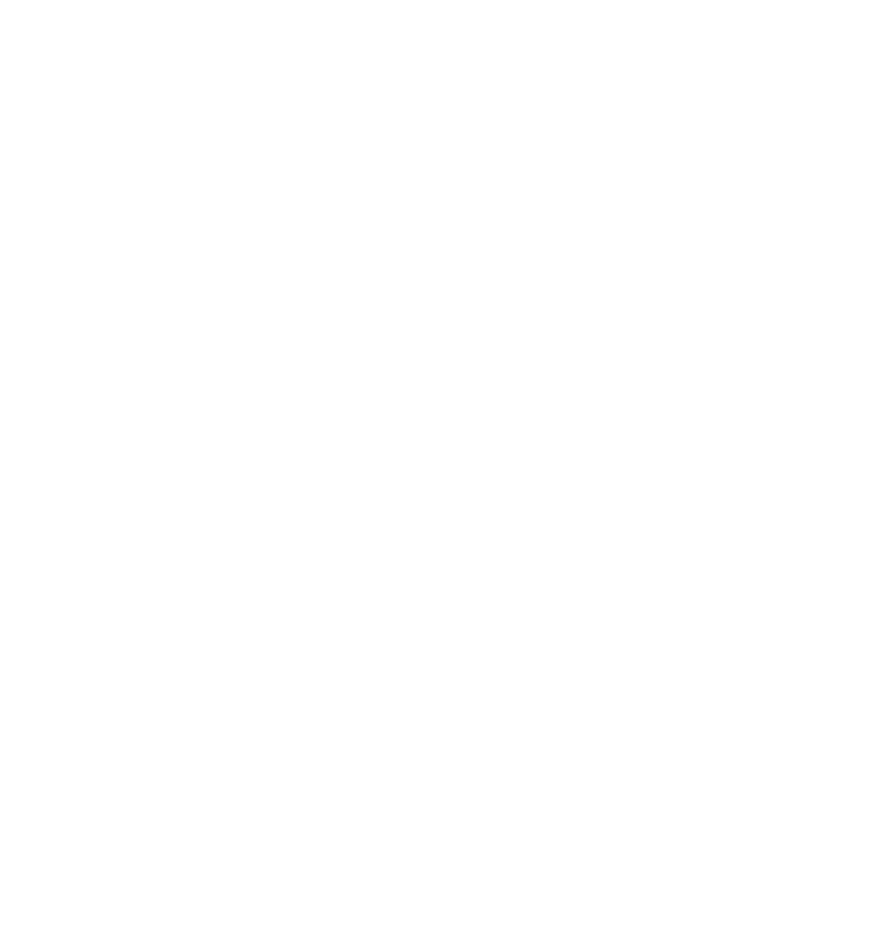
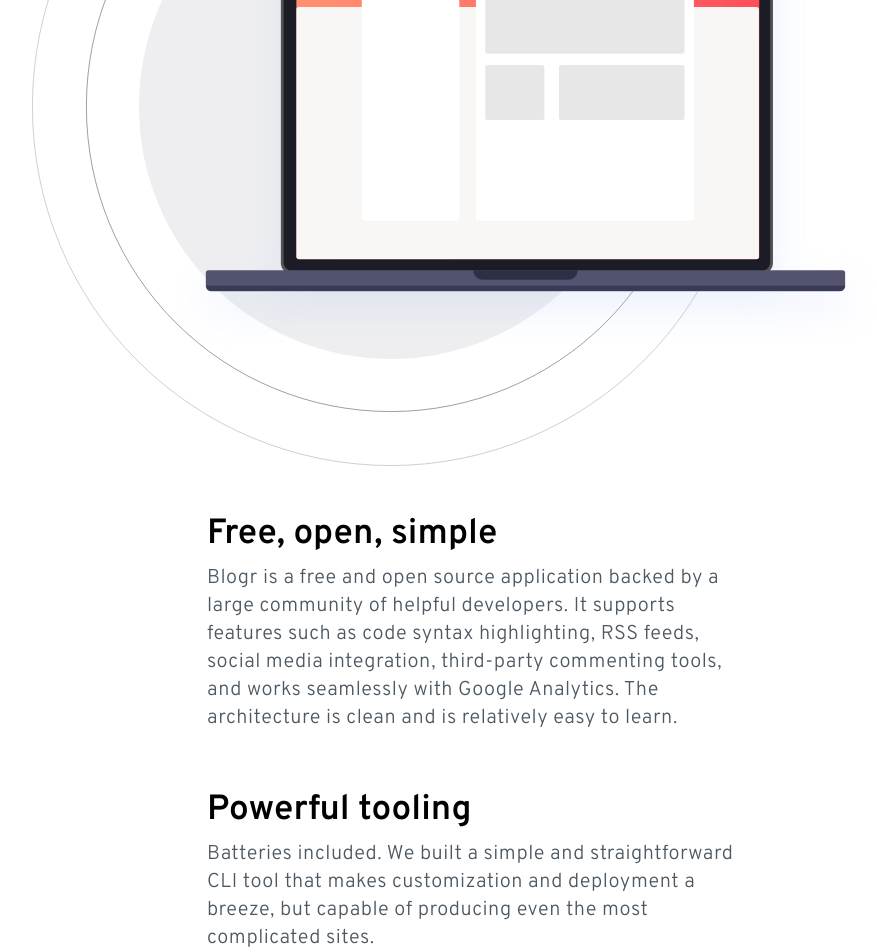
Before and after one commit to CharlesSquirel/Blogr, a React (Create React App) app: page / in a window 1280 px wide. Shown: the part 3176-4128 px from the top of the page, without its empty margins (163-1040 px from the left). Before the commit the page ends 2807 px from the top, so only its background shows below. Built offline with nearby package versions, Linux system fonts and the light colour scheme.

Commit message:
Laptop section with RWD

```diff
--- a/src/App.tsx
+++ b/src/App.tsx
@@ -4,6 +4,7 @@
 import { ThemeProvider } from "styled-components";
 import { theme } from "./components/GlobalStyle/theme";
 import Phones from "./components/Phones/Phones";
+import Laptop from "./components/Laptop/Laptop";
 
 function App() {
   return (
@@ -13,6 +14,7 @@
         <Header />
         <Designed />
         <Phones />
+        <Laptop/>
       </ThemeProvider>
     </>
   );
--- /dev/null
+++ b/src/components/Laptop/Laptop.tsx
@@ -0,0 +1,32 @@
+import { StyledSubTitle, StyledDesc, StyledDesignedTextBox, StyledDesignedTextWrapper } from "../Designed/StyledDesigned";
+import { StyledLaptop, StyledImg } from "./StyledLaptop";
+import laptop from "./illustration-laptop-desktop.svg";
+
+function Laptop() {
+  return (
+    <StyledLaptop>
+      <StyledImg>
+        <img src={laptop} alt="Laptop" />
+      </StyledImg>
+      <StyledDesignedTextWrapper>
+        <StyledDesignedTextBox>
+          <StyledSubTitle>Free, open, simple</StyledSubTitle>
+          <StyledDesc>
+            Blogr is a free and open source application backed by a large community of helpful developers. It supports features such as code syntax
+            highlighting, RSS feeds, social media integration, third-party commenting tools, and works seamlessly with Google Analytics. The
+            architecture is clean and is relatively easy to learn.
+          </StyledDesc>
+        </StyledDesignedTextBox>
+        <StyledDesignedTextBox>
+          <StyledSubTitle>Powerful tooling</StyledSubTitle>
+          <StyledDesc>
+            Batteries included. We built a simple and straightforward CLI tool that makes customization and deployment a breeze, but capable of
+            producing even the most complicated sites.
+          </StyledDesc>
+        </StyledDesignedTextBox>
+      </StyledDesignedTextWrapper>
+    </StyledLaptop>
+  );
+}
+
+export default Laptop;
--- /dev/null
+++ b/src/components/Laptop/StyledLaptop.tsx
@@ -0,0 +1,25 @@
+import styled from "styled-components";
+
+export const StyledLaptop = styled.section`
+  display: flex;
+  align-items: center;
+  justify-content: center;
+  width: 100%;
+  @media (${({ theme }) => theme.breakpoints.tabletDesign}) {
+    flex-direction: column;
+    align-items: center;
+    gap: 46px;
+  }
+  @media (max-width: ${({ theme }) => theme.breakpoints.maxMobileDesign}) {
+    flex-direction: column;
+    gap: 46px;
+  }
+`;
+
+export const StyledImg = styled.div`
+  width: 891px;
+  @media (max-width: ${({ theme }) => theme.breakpoints.maxMobileDesign}) {
+    width: 404px;
+    height: 326px;
+  }
+`;
--- a/src/components/Phones/StyledPhone.tsx
+++ b/src/components/Phones/StyledPhone.tsx
@@ -8,6 +8,7 @@
   background: linear-gradient(135deg, #2d2e40 0%, #3f4164 100%);
   border-radius: 0px 100px;
   padding: 0 165px;
+  margin-bottom: 116px;
   @media (${({ theme }) => theme.breakpoints.tabletDesign}) {
     flex-direction: column;
     align-items: center;
```
Also changed, not shown: src/components/Laptop/illustration-laptop-desktop.svg (renamed from src/images/illustration-laptop-desktop.svg), 1 other file (tests, documents, lock files or other folders).
